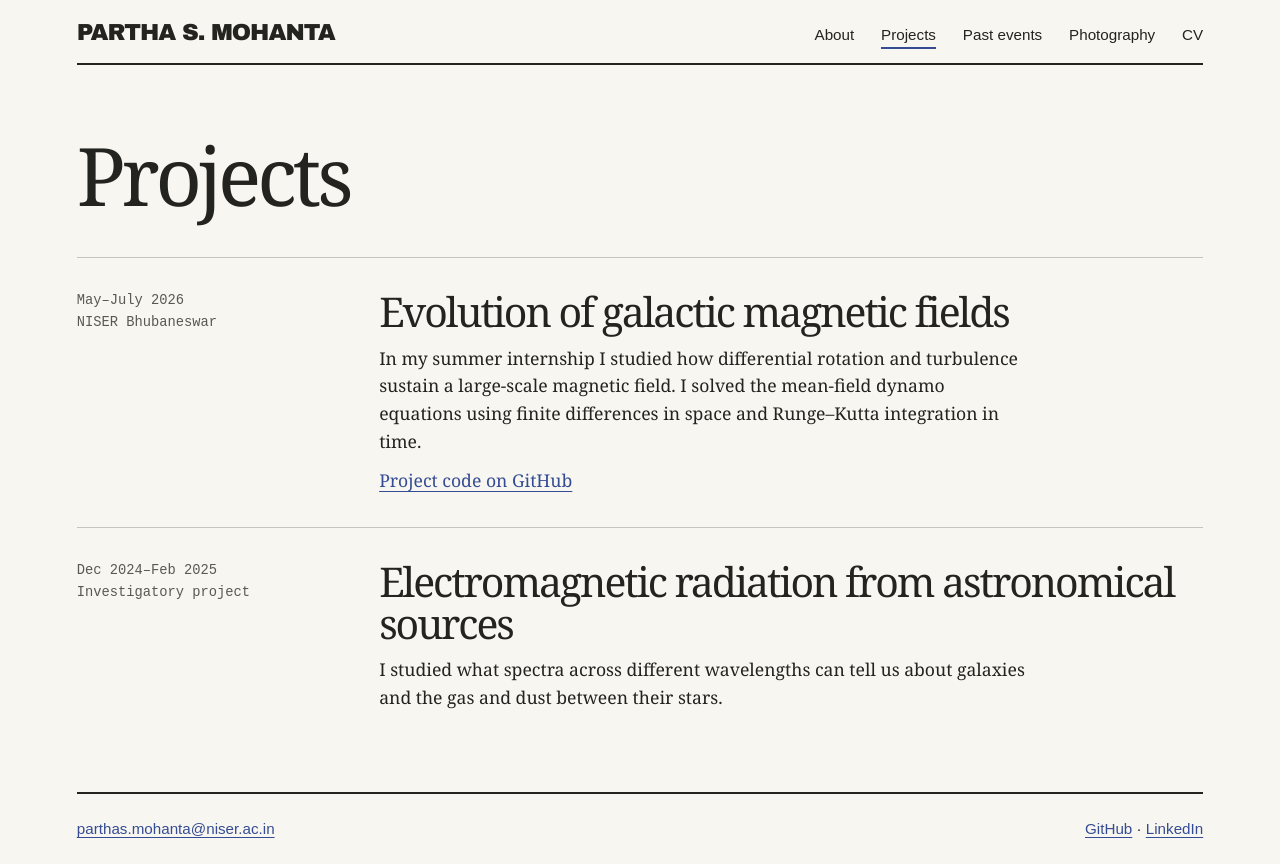
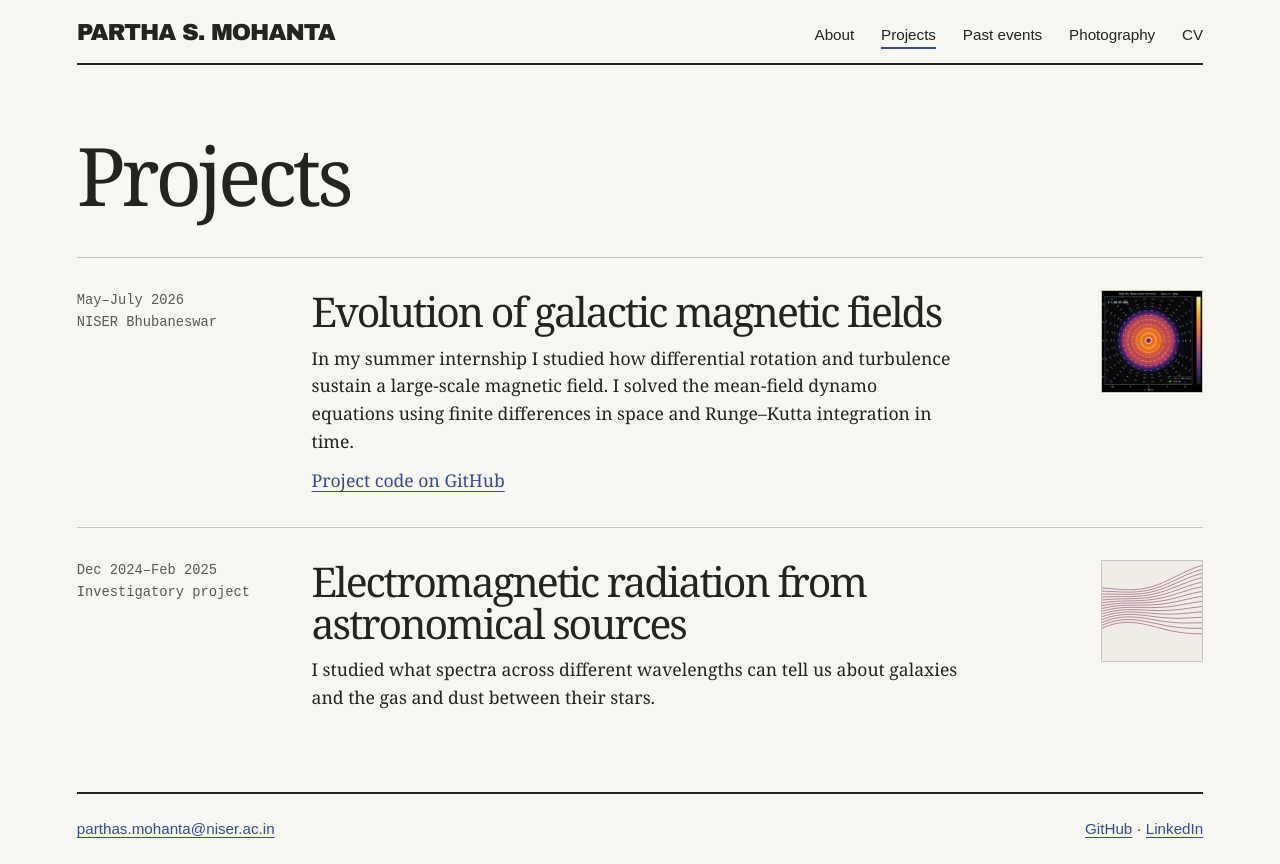
Before and after one commit to ParthaXD/Hz, a plain HTML site: page projects.html in a window 1280 px wide. Drawn offline with Linux system fonts and the light colour scheme.

Commit message:
Add matching square thumbnails to project entries

```diff
--- a/projects.html
+++ b/projects.html
@@ -5,7 +5,7 @@
   <meta name="viewport" content="width=device-width, initial-scale=1">
   <meta name="theme-color" content="#f8f6f0">
   <title>Projects · Partha Sarathi Mohanta</title>
-  <link rel="stylesheet" href="style.css?v=3">
+  <link rel="stylesheet" href="style.css?v=8">
 </head>
 <body>
 <a class="skip" href="#main">Skip to content</a>
@@ -13,10 +13,14 @@
   <a class="signature" href="index.html">Partha S. Mohanta</a>
   <nav aria-label="Main navigation"><a href="index.html">About</a> <a href="projects.html" aria-current="page">Projects</a> <a href="events.html">Past events</a> <a href="photography.html">Photography</a> <a href="cv.html">CV</a></nav>
 </header>
-<main id="main">
+<main id="main" class="entries">
 <h1 class="title">Projects</h1>
-<article class="line"><p class="dateline">May–July 2026<br>NISER Bhubaneswar</p><div><h2>Evolution of galactic magnetic fields</h2><p>In my summer internship I studied how differential rotation and turbulence sustain a large-scale magnetic field. I solved the mean-field dynamo equations using finite differences in space and Runge–Kutta integration in time.</p><a href="https://github.com/ParthaXD/Evolution_of_Galactic_Magnetic_Fields">Project code on GitHub</a></div></article>
-<article class="line"><p class="dateline">Dec 2024–Feb 2025<br>Investigatory project</p><div><h2>Electromagnetic radiation from astronomical sources</h2><p>I studied what spectra across different wavelengths can tell us about galaxies and the gas and dust between their stars.</p></div></article>
+<article class="line"><p class="dateline">May–July 2026<br>NISER Bhubaneswar</p><div><h2>Evolution of galactic magnetic fields</h2><p>In my summer internship I studied how differential rotation and turbulence sustain a large-scale magnetic field. I solved the mean-field dynamo equations using finite differences in space and Runge–Kutta integration in time.</p><a href="https://github.com/ParthaXD/Evolution_of_Galactic_Magnetic_Fields">Project code on GitHub</a></div>
+  <div class="event-photo"><img src="assets/galactic-dynamo.webp" alt="Face-on galactic magnetic field from the dynamo simulation"></div>
+</article>
+<article class="line"><p class="dateline">Dec 2024–Feb 2025<br>Investigatory project</p><div><h2>Electromagnetic radiation from astronomical sources</h2><p>I studied what spectra across different wavelengths can tell us about galaxies and the gas and dust between their stars.</p></div>
+  <div class="event-photo"><!-- Add a project image here: <img src="photos/spectrum.jpg" alt="Describe the spectrum"> --></div>
+</article>
 </main>
 <footer><a href="mailto:parthas.mohanta@niser.ac.in">parthas.mohanta@niser.ac.in</a><div><a href="https://github.com/ParthaXD">GitHub</a> · <a href="https://www.linkedin.com/in/partha">LinkedIn</a></div></footer>
 </body>
```
